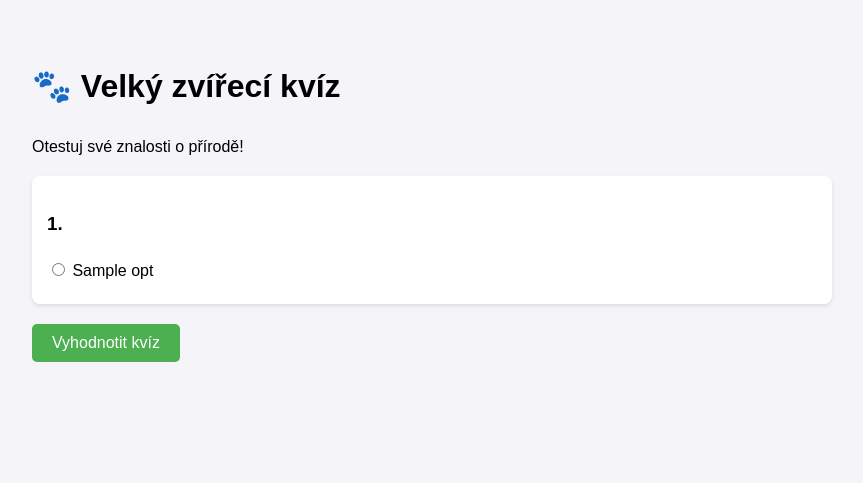
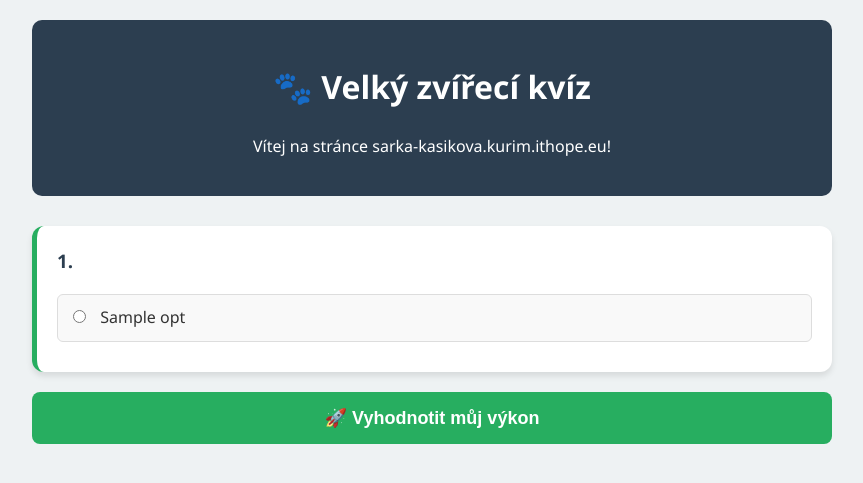
Before and after one commit to sarka3952-coder/projekttoes, a Python web app: template templates/index.html in a window 1280 px wide. Shown: the top 483 px of the page, without its empty margins (208-1071 px from the left). Run offline with Jinja, Linux system fonts and the light colour scheme; the template is opened without the code that fills it: most values are stand-ins (such as "Sample title", 1, 10 or a date in 2020).

Commit message:
Update index.html

```diff
--- a/templates/index.html
+++ b/templates/index.html
@@ -3,29 +3,38 @@
 <head>
     <meta charset="UTF-8">
     <meta name="viewport" content="width=device-width, initial-scale=1.0">
-    <title>Zvířecí Kvíz</title>
+    <title>Zvířecí Kvíz | Šárka Kašíková</title>
     <style>
-        body { font-family: sans-serif; max-width: 800px; margin: 20px auto; padding: 20px; line-height: 1.6; background-color: #f4f4f9; }
-        .question-card { background: white; padding: 15px; border-radius: 8px; margin-bottom: 20px; box-shadow: 0 2px 4px rgba(0,0,0,0.1); }
-        .options { margin-top: 10px; }
-        .btn { background: #4CAF50; color: white; padding: 10px 20px; border: none; border-radius: 5px; cursor: pointer; font-size: 16px; }
-        .btn:hover { background: #45a049; }
-        #result { margin-top: 20px; padding: 15px; border-radius: 8px; display: none; background: #e7f3fe; border: 1px solid #b6d4fe; }
-        #ai-comment { font-style: italic; color: #555; margin-top: 10px; font-weight: bold; }
+        body { font-family: 'Segoe UI', Tahoma, Geneva, Verdana, sans-serif; max-width: 800px; margin: 0 auto; padding: 20px; line-height: 1.6; background-color: #eef2f3; color: #333; }
+        header { text-align: center; margin-bottom: 30px; padding: 20px; background: #2c3e50; color: white; border-radius: 10px; }
+        .question-card { background: white; padding: 20px; border-radius: 12px; margin-bottom: 20px; box-shadow: 0 4px 6px rgba(0,0,0,0.1); border-left: 5px solid #27ae60; }
+        .question-card h3 { margin-top: 0; color: #2c3e50; }
+        .options { margin-top: 15px; }
+        .options label { display: block; margin-bottom: 10px; padding: 10px; background: #f9f9f9; border-radius: 6px; cursor: pointer; transition: 0.2s; border: 1px solid #ddd; }
+        .options label:hover { background: #d1f2eb; border-color: #1abc9c; }
+        .options input { margin-right: 10px; }
+        .btn { display: block; width: 100%; background: #27ae60; color: white; padding: 15px; border: none; border-radius: 8px; cursor: pointer; font-size: 18px; font-weight: bold; transition: 0.3s; }
+        .btn:hover { background: #219150; transform: translateY(-2px); }
+        #result { margin-top: 30px; padding: 25px; border-radius: 12px; display: none; background: #fff; border: 2px solid #27ae60; text-align: center; animation: fadeIn 0.5s; }
+        #ai-comment { font-style: italic; color: #16a085; margin-top: 15px; font-size: 1.2em; border-top: 1px solid #eee; padding-top: 15px; }
+        @keyframes fadeIn { from { opacity: 0; } to { opacity: 1; } }
     </style>
 </head>
 <body>
 
+    <header>
         <h1>🐾 Velký zvířecí kvíz</h1>
-    <p>Otestuj své znalosti o přírodě!</p>
+        <p>Vítej na stránce sarka-kasikova.kurim.ithope.eu!</p>
+    </header>
 
     <form id="quiz-form">
+        {% if questions %}
             {% for question in questions %}
             <div class="question-card" data-id="{{ question.id }}" data-ans="{{ question.ans }}">
                 <h3>{{ loop.index }}. {{ question.q }}</h3>
                 <div class="options">
                     {% for opt in question.opts %}
-                <label style="display: block; margin-bottom: 5px;">
+                    <label>
                         <input type="radio" name="q{{ question.id }}" value="{{ loop.index0 }}" required>
                         {{ opt }}
                     </label>
@@ -33,14 +42,19 @@
                 </div>
             </div>
             {% endfor %}
-
-        <button type="submit" class="btn">Vyhodnotit kvíz</button>
+            <button type="submit" class="btn">🚀 Vyhodnotit můj výkon</button>
+        {% else %}
+            <div class="question-card">
+                <h3>Chyba: Otázky nebyly načteny.</h3>
+                <p>Zkontroluj, zda tvůj Python kód správně posílá proměnnou <code>questions</code>.</p>
+            </div>
+        {% endif %}
     </form>
 
     <div id="result">
         <h2 id="score-text"></h2>
-        <div id="ai-comment">AI zoolog přemýšlí...</div>
-        <button onclick="location.reload()" class="btn" style="margin-top: 15px; background: #6c757d;">Zkusit znovu</button>
+        <div id="ai-comment">💬 AI zoolog si připravuje vtipnou poznámku...</div>
+        <button onclick="location.reload()" class="btn" style="margin-top: 20px; background: #34495e;">Zkusit jiných 10 otázek</button>
     </div>
 
     <script>
@@ -48,24 +62,25 @@
             e.preventDefault();
 
             let score = 0;
-            const questions = document.querySelectorAll('.question-card');
+            const questionCards = document.querySelectorAll('.question-card');
 
-            questions.forEach(q => {
-                const qId = q.getAttribute('data-id');
-                const correctAns = q.getAttribute('data-ans');
-                const selected = document.querySelector(`input[name="q${qId}"]:checked`);
+            questionCards.forEach(card => {
+                const correctAns = card.getAttribute('data-ans');
+                const selected = card.querySelector('input:radio:checked');
 
                 if (selected && selected.value === correctAns) {
                     score++;
                 }
             });
 
-            // Zobrazení výsledku
+            // Zobrazení boxu s výsledkem
             document.getElementById('result').style.display = 'block';
-            document.getElementById('score-text').innerText = `Tvé skóre: ${score} z ${questions.length}`;
-            window.scrollTo(0, document.body.scrollHeight);
+            document.getElementById('score-text').innerText = `Dosáhl jsi skóre: ${score} z ${questionCards.length}`;
 
-            // Volání AI (přesně na tvou route /ai)
+            // Scroll dolů k výsledku
+            window.scrollTo({ top: document.body.scrollHeight, behavior: 'smooth' });
+
+            // Volání tvého AI na /ai
             try {
                 const response = await fetch('/ai', {
                     method: 'POST',
@@ -73,16 +88,16 @@
                     body: JSON.stringify({ score: score })
                 });
                 const data = await response.json();
-                document.getElementById('ai-comment').innerText = data.ai_comment || data.error;
+                document.getElementById('ai-comment').innerText = data.ai_comment || "AI zoolog má dneska volno.";
             } catch (err) {
-                document.getElementById('ai-comment').innerText = "AI zoolog se někde zatoulal v lese.";
+                document.getElementById('ai-comment').innerText = "Chyba spojení: Zoolog utekl před lvy.";
             }
 
-            // Odeslání výsledku na /submit (pro tvé logy)
+            // Logování skóre na tvůj /submit
             fetch('/submit', {
                 method: 'POST',
                 headers: { 'Content-Type': 'application/json' },
-                body: JSON.stringify({ user: "Hráč", score: score })
+                body: JSON.stringify({ user: "Anonymní návštěvník", score: score })
             });
         };
     </script>
```
Lines whose indentation alone changed are shown as unchanged.
